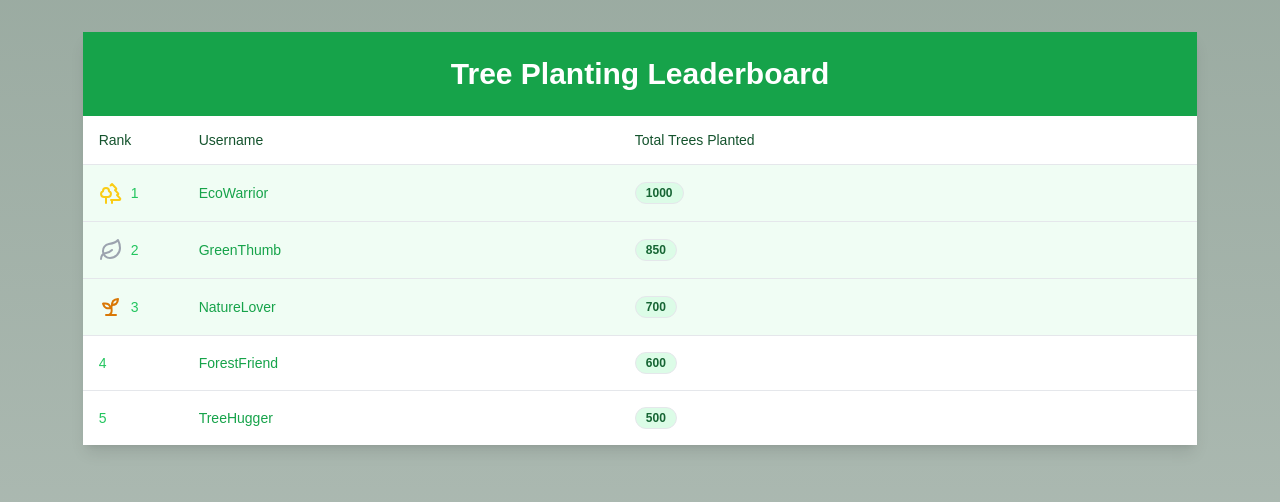
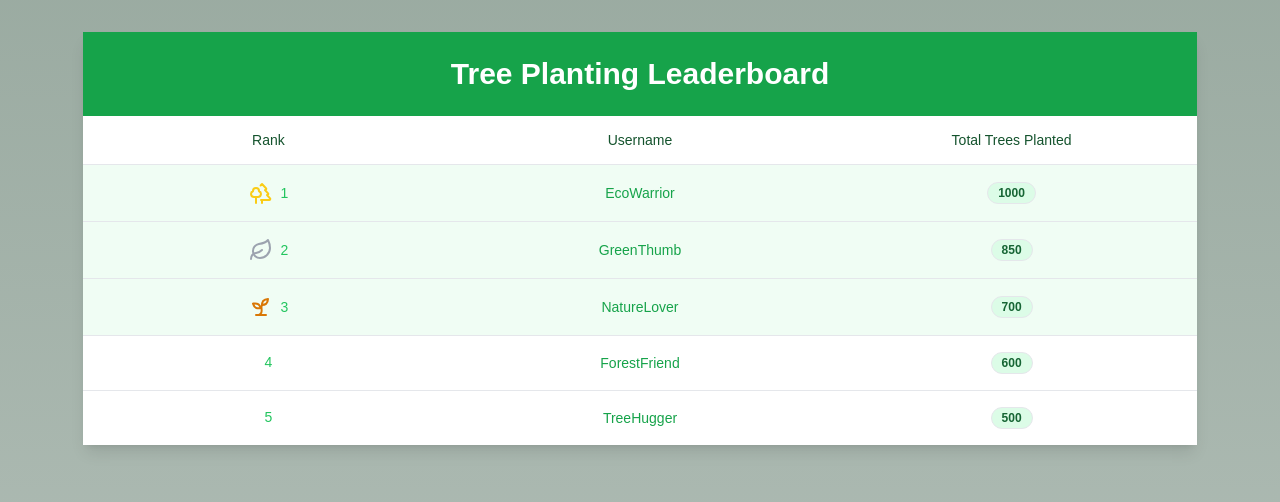
Before and after one commit to Team-ByteWise/EcoNFT, a Next.js app in the folder econft-frontend/: page /leaderboard in a window 1280 px wide. Shown: the top 502 px of the page. Built offline with nearby package versions, Linux system fonts and the light colour scheme.

Commit message:
"A MINOR" change

```diff
--- a/econft-frontend/src/app/(user)/leaderboard/page.tsx
+++ b/econft-frontend/src/app/(user)/leaderboard/page.tsx
@@ -82,23 +82,23 @@ export default function Leaderboard() {
             Tree Planting Leaderboard
           </h1>
         </div>
-        <Table className="">
+        <Table className="w-full table-fixed">
           <TableHeader className="text-green-900">
             <TableRow>
-              <TableHead className="w-[100px]">Rank</TableHead>
-              <TableHead>Username</TableHead>
+              <TableHead className="w-1/3 text-center">Rank</TableHead>
+              <TableHead className="w-1/3 text-center">Username</TableHead>
               {/* <TableHead>Tree Variant</TableHead>
               <TableHead>Price of NFT</TableHead> */}
-              <TableHead>Total Trees Planted</TableHead>
+              <TableHead className="w-1/3 text-center">Total Trees Planted</TableHead>
             </TableRow>
           </TableHeader>
           <TableBody>
             {users.map((user) => (
               <TableRow
                 key={user.rank}
-                className={user.rank <= 3 ? "bg-green-50 text-green-500" : "text-green-500"}
+                className={user.rank <= 3 ? "bg-green-50 text-green-500 text-center " : "text-green-500 text-center "}
               >
-                <TableCell className="font-medium ">
+                <TableCell className="font-medium  text-center flex items-center justify-center">
                   <div className="flex items-center gap-2 ">
                     {getRankIcon(user.rank)}
                     {user.rank}
@@ -107,7 +107,7 @@ export default function Leaderboard() {
                 <TableCell>
                   <button
                     // onClick={() => setSelectedUser(user)}
-                    className="text-green-600 hover:text-green-800 font-medium"
+                    className="text-green-600 hover:text-green-800 font-medium text-center"
                   >
                     {user.username}
                   </button>
```
